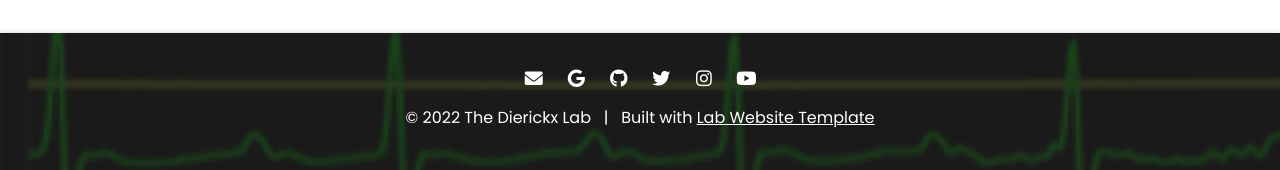
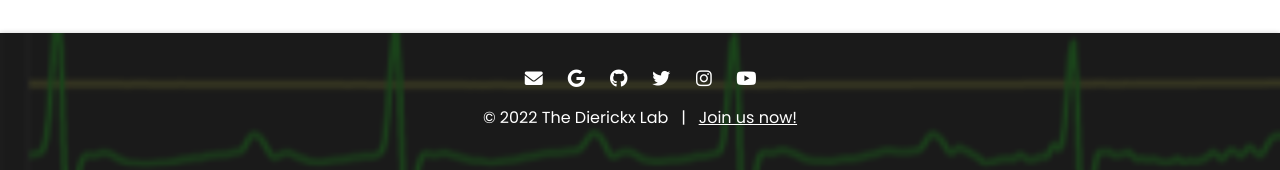
Before and after one commit to theDierickxLab/theDierickxLab, a Jekyll site: the page built from index.md, in a window 1280 px wide. Shown: the part 1782-1952 px from the top of the page. Built offline with Jekyll 4.4.1, drawn with Linux system fonts in a browser that asks for light colours.

Commit message:
Update footer.html

```diff
--- a/_includes/footer.html
+++ b/_includes/footer.html
@@ -31,7 +31,7 @@
     <span>
       &copy; {{ site.time | date: '%Y' }} {{ site.title }}
       &nbsp; | &nbsp;
-      Built with <a href="https://github.com/greenelab/lab-website-template">Lab Website Template</a>
+      <a href="https://github.com/greenelab/lab-website-template">Join us now!</a>
     </span>
   </div>
 
```
